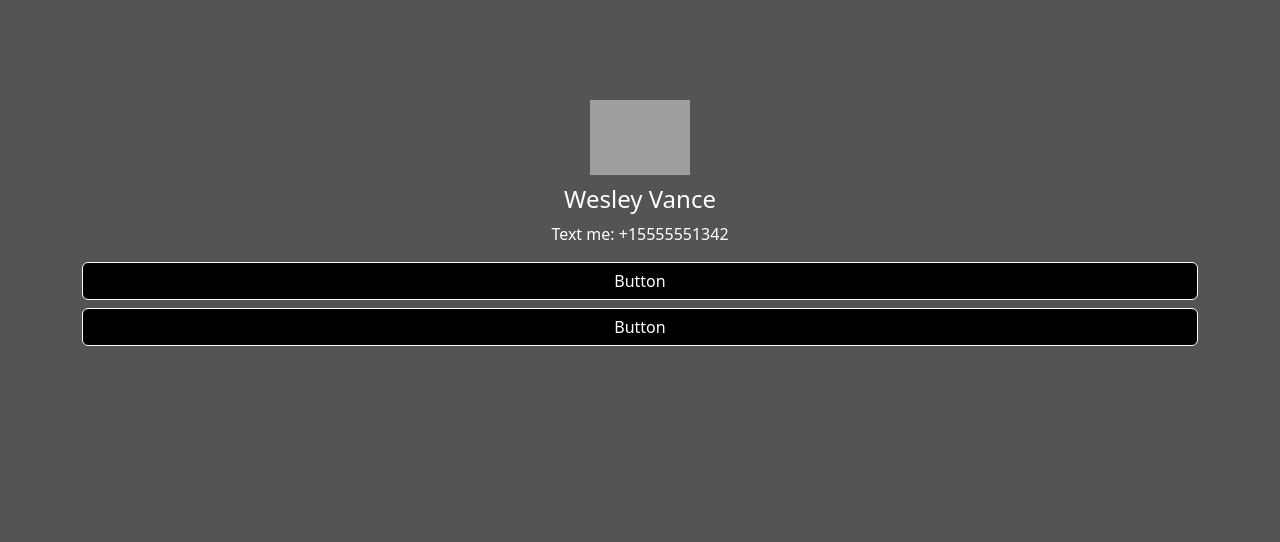
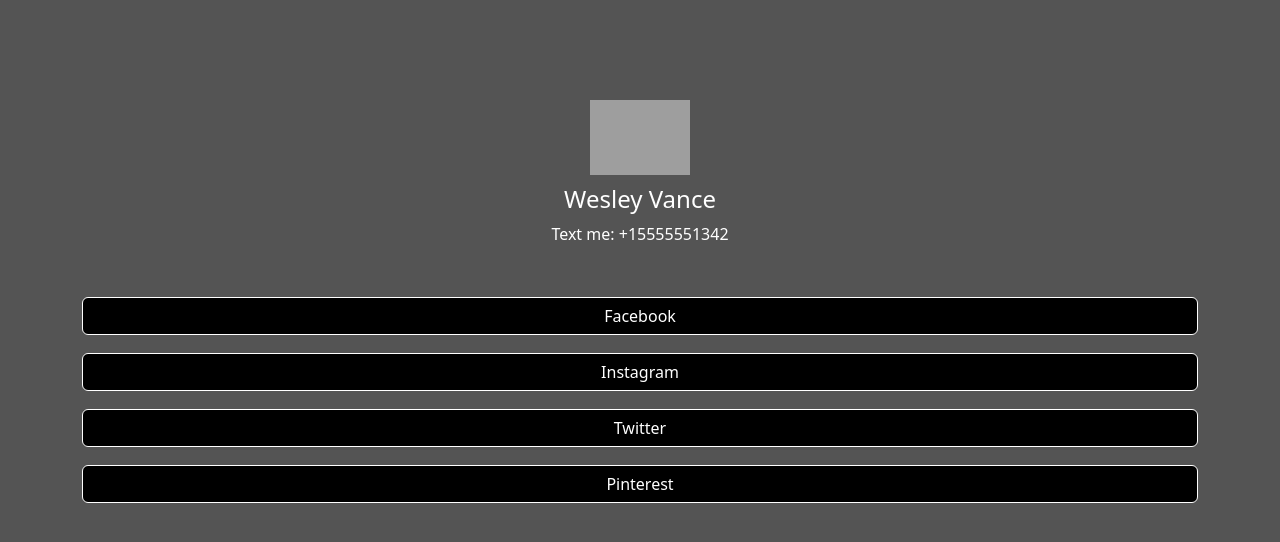
Before and after one commit to wesleybvance/LAB-link-in-bio, a plain HTML site: page index.html in a window 1280 px wide. Drawn offline with nearby package versions, Linux system fonts and the light colour scheme; grey boxes are pictures that could not be loaded.

Commit message:
added link names, margin/padding for spacing

```diff
--- a/index.html
+++ b/index.html
@@ -22,8 +22,10 @@
    </div>
    <div class="links">
     <div class="d-grid gap-2">
-      <button class="btn btn-primary" type="button">Button</button>
-      <button class="btn btn-primary" type="button">Button</button>
+      <button class="btn btn-primary" type="button">Facebook</button>
+      <button class="btn btn-primary" type="button">Instagram</button>
+      <button class="btn btn-primary" type="button">Twitter</button>
+      <button class="btn btn-primary" type="button">Pinterest</button>
     </div>
    </div>
 </div>
--- a/main.css
+++ b/main.css
@@ -21,6 +21,7 @@
 .btn.btn-primary {
   background-color: black;
   border: 1px solid white;
+  margin: 5px 0px 5px 0px;
 }
 
 .btn.btn-primary:hover {
@@ -32,3 +33,7 @@
   border: 1px solid black;
   color: #545454;
 }
+
+.links {
+  padding: 30px 0px 0px 0px;
+}
```
